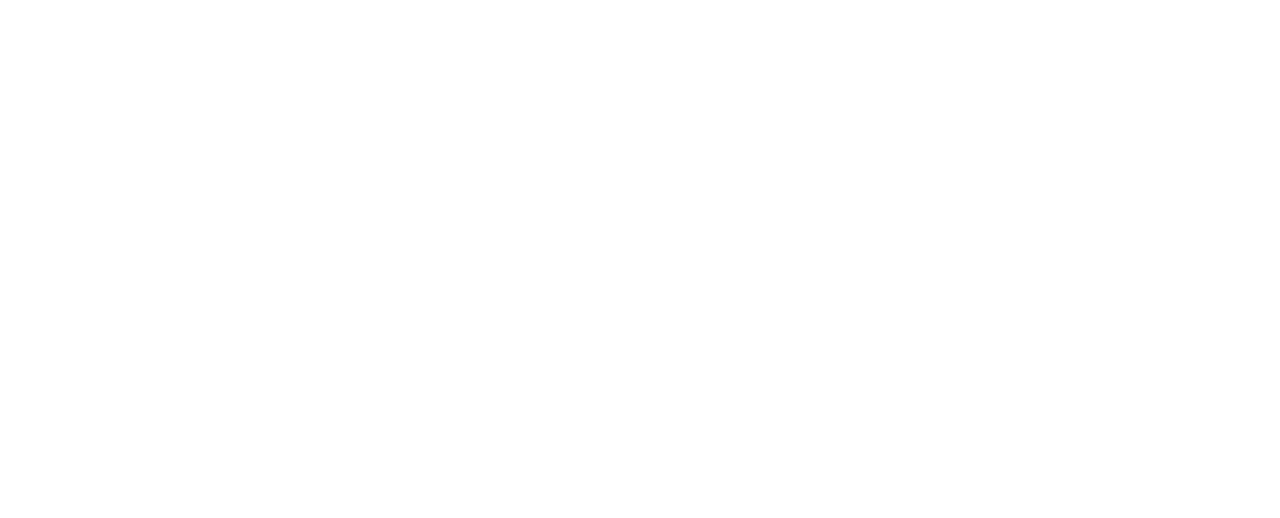
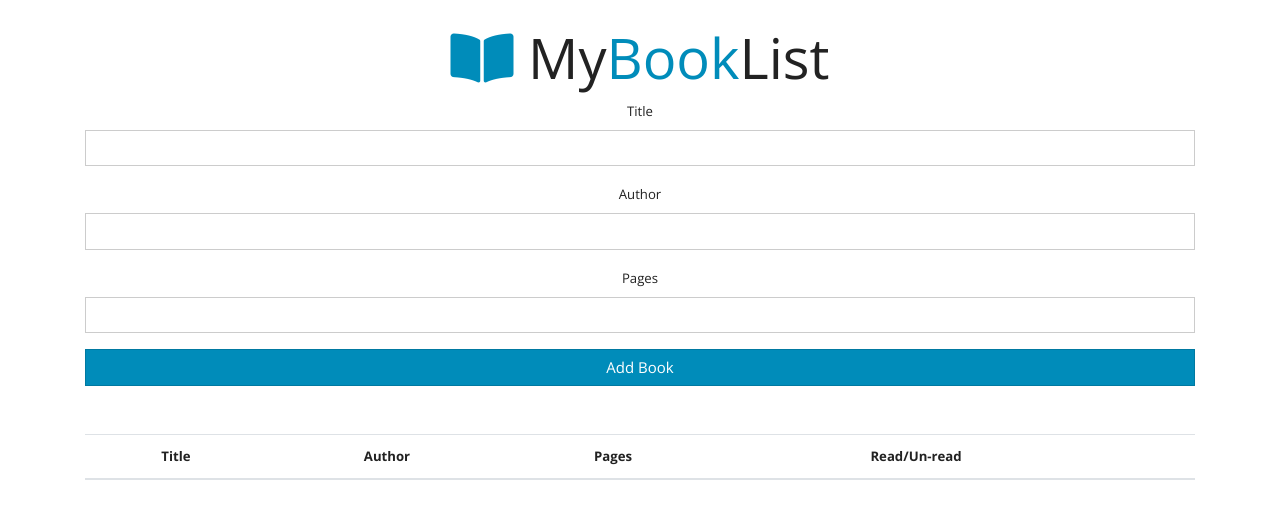
Before and after one commit to Alaska01/Library-App, a plain HTML site: page index.html in a window 1280 px wide. Drawn offline with nearby package versions, Linux system fonts and the light colour scheme.

Commit message:
add HTML structure to project

```diff
--- a/index.html
+++ b/index.html
@@ -4,7 +4,49 @@
     <meta charset="UTF-8" />
     <meta http-equiv="X-UA-Compatible" content="IE=edge" />
     <meta name="viewport" content="width=device-width, initial-scale=1.0" />
-    <title>Document</title>
+
+    <link rel="stylesheet" href="https://pro.fontawesome.com/releases/v5.10.0/css/all.css" integrity="sha384-AYmEC3Yw5cVb3ZcuHtOA93w35dYTsvhLPVnYs9eStHfGJvOvKxVfELGroGkvsg+p" crossorigin="anonymous"/>
+    <link rel='stylesheet' href="https://bootswatch.com/4/yeti/bootstrap.min.css"></link>
+    <title>My Book List App</title>
   </head>
-  <body></body>
+  <body>
+      <div class="container mt-4 text-center">
+          <h1 class="display-4"> <i class="fas fa-book-open text-primary"></i>
+            My<span class="text-primary">Book</span>List
+          </h1>
+          <form id="book-form">
+            <div class="form-group">
+                <label for="title">Title</label>
+                <input type="text" id="title" class="form-control">
+            </div>
+            <div class="form-group">
+                <label for="author">Author</label>
+                <input type="text" id="author" class="form-control">
+            </div>
+            <div class="form-group">
+                <label for="pages">Pages</label>
+                <input type="text" id="pages" class="form-control">
+            </div>
+            <input type="submit", value ="Add Book" class="btn btn-primary btn-block">
+            <table class="table table-striped mt-5">
+                <thead>
+                    <tr>
+                        <th>Title</th>
+                        <th>Author</th>
+                        <th>Pages</th>
+
+                        <th>Read/Un-read</th>
+                        <th></th>
+                    </tr>
+                </thead>
+                <tbody id="book-list">
+
+                </tbody>
+
+            </table>
+          </form>
+      </div>
+
+      <script src="main.js"></script>
+  </body>
 </html>
```
